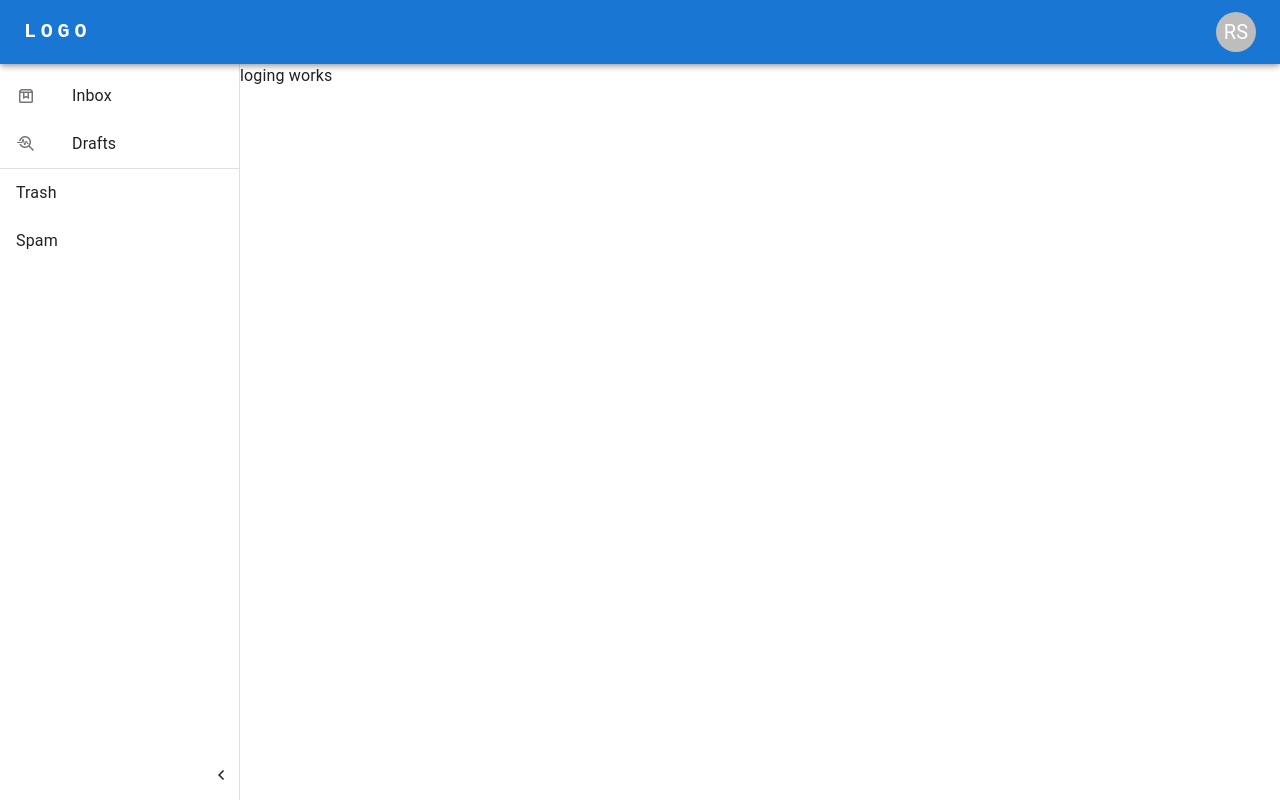
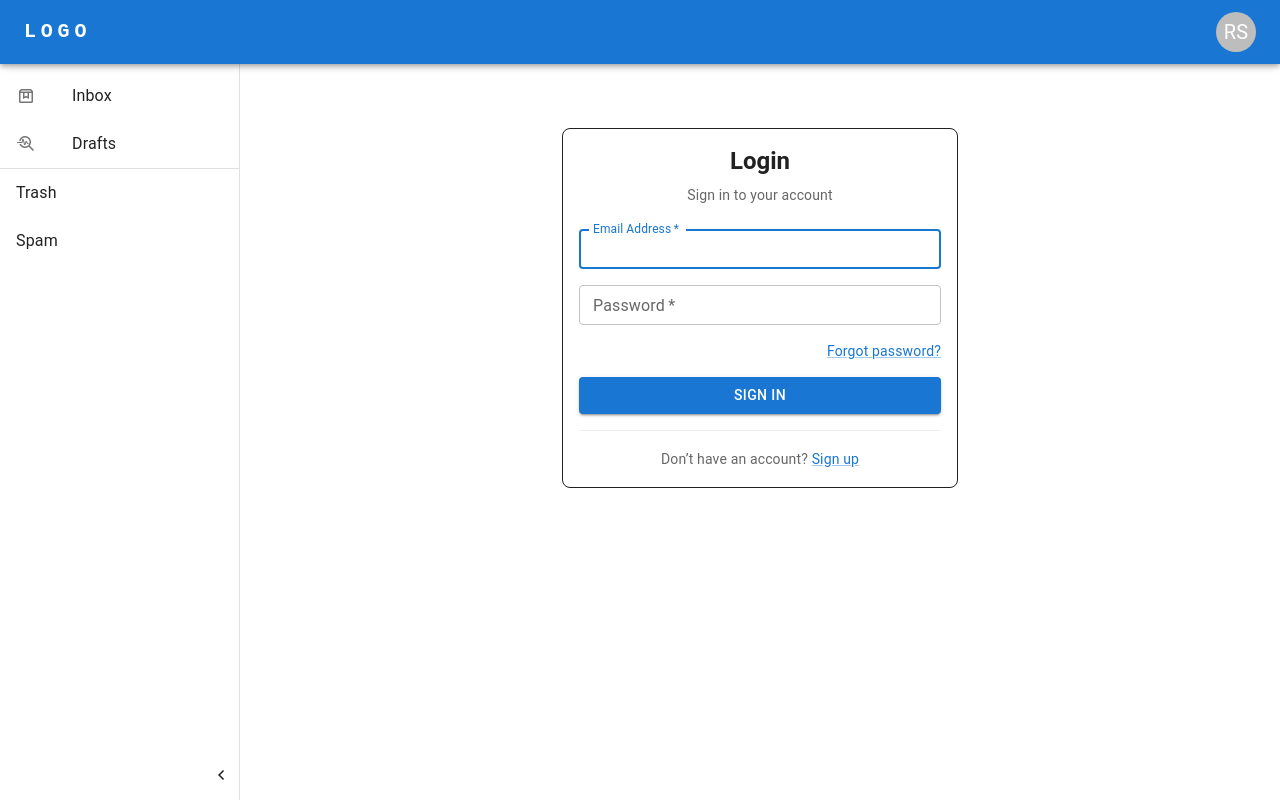
Before and after one commit to LarissaTrin/TCC-MBA-UI, a Next.js app: page /login in a window 1280 px wide. Built offline with nearby package versions, Linux system fonts and the light colour scheme.

Commit message:
login page

```diff
--- a/src/app/login/page.tsx
+++ b/src/app/login/page.tsx
@@ -1,3 +1,112 @@
-export default function LoginPage() {
-  return <p> loging works</p>;
+"use client";
+
+import { useState } from "react";
+import {
+  Box,
+  TextField,
+  Typography,
+  Paper,
+  Stack,
+  Link,
+  Container,
+} from "@mui/material";
+import GenericButton from "@/components/Button";
+import GenericTextField from "@/components/TextField";
+import { GeneralSize } from "@/common/enum";
+import GenericPanel from "@/components/Panel";
+
+export default function LoginCardBasic() {
+  const [email, setEmail] = useState("");
+  const [password, setPassword] = useState("");
+  const [loading, setLoading] = useState(false);
+
+  const handleSubmit = (e: React.FormEvent) => {
+    e.preventDefault();
+    setLoading(true);
+    console.log("Login submit", { email, password });
+    setTimeout(() => setLoading(false), 700);
+  };
+
+  const handleForgot = () => console.log("Forgot password clicked:", email);
+  const handleRegister = () => console.log("Register clicked");
+
+  return (
+    <Container component="main" maxWidth="xs" sx={{ mt: 8 }}>
+      <GenericPanel>
+        <Box display="flex" flexDirection="column" alignItems="center">
+          <Typography
+            variant="h5"
+            component="h1"
+            fontWeight="bold"
+            gutterBottom
+          >
+            Login
+          </Typography>
+          <Typography variant="body2" color="text.secondary" sx={{ mb: 3 }}>
+            Sign in to your account
+          </Typography>
+        </Box>
+
+        <Box component="form" onSubmit={handleSubmit} sx={{ width: "100%" }}>
+          <Stack spacing={2}>
+            <GenericTextField
+              id="email"
+              label="Email Address"
+              type="email"
+              required
+              value={email}
+              onChangeValue={(value) => setEmail(value)}
+              autoFocus
+              size={GeneralSize.Small}
+            />
+
+            <GenericTextField
+              id="password"
+              label="Password"
+              type="password"
+              required
+              value={password}
+              onChangeValue={(value) => setEmail(value)}
+              size={GeneralSize.Small}
+            />
+
+            <Box display="flex" justifyContent="flex-end" alignItems="center">
+              <Link component="button" variant="body2" onClick={handleForgot}>
+                Forgot password?
+              </Link>
+            </Box>
+            <GenericButton
+              type="submit"
+              label={loading ? "Signing..." : "Sign In"}
+              disabled={loading}
+            />
+
+            <Box
+              textAlign="center"
+              mt={2}
+              pt={2}
+              borderTop={1}
+              borderColor="grey.200"
+            >
+              <Typography
+                variant="body2"
+                display="inline"
+                color="text.secondary"
+              >
+                Don’t have an account?{" "}
+              </Typography>
+              <Link
+                component="button"
+                variant="body2"
+                onClick={handleRegister}
+                sx={{ verticalAlign: "baseline" }}
+              >
+                Sign up
+              </Link>
+            </Box>
+          </Stack>
+        </Box>
+      </GenericPanel>
+    </Container>
+  );
 }
--- a/src/common/model/components/TextField.ts
+++ b/src/common/model/components/TextField.ts
@@ -1,3 +1,4 @@
+import { GeneralSize } from "@/common/enum";
 import { HTMLInputTypeAttribute } from "react";
 
 /**
@@ -38,6 +39,11 @@ export interface GenericTextFieldProps {
 
   /** Number of rows for multiline input */
   rows?: number;
+  /** Number of rows for multiline input
+   * @default GeneralSize.Medium
+   */
+  size?: GeneralSize;
+  autoFocus?: boolean;
 
   /** Callback when the input value changes */
   onChangeValue: (value: string) => void;
--- a/src/components/TextField.tsx
+++ b/src/components/TextField.tsx
@@ -32,6 +32,8 @@ function GenericTextField({
   error = false,
   helperText,
   rows,
+  size,
+  autoFocus,
   onChangeValue,
 }: GenericTextFieldProps) {
   return (
@@ -52,6 +54,8 @@ function GenericTextField({
       onChange={(event: React.ChangeEvent<HTMLInputElement>) => {
         onChangeValue(event.target.value);
       }}
+      size={size}
+      autoFocus={autoFocus}
     />
   );
 }
```
